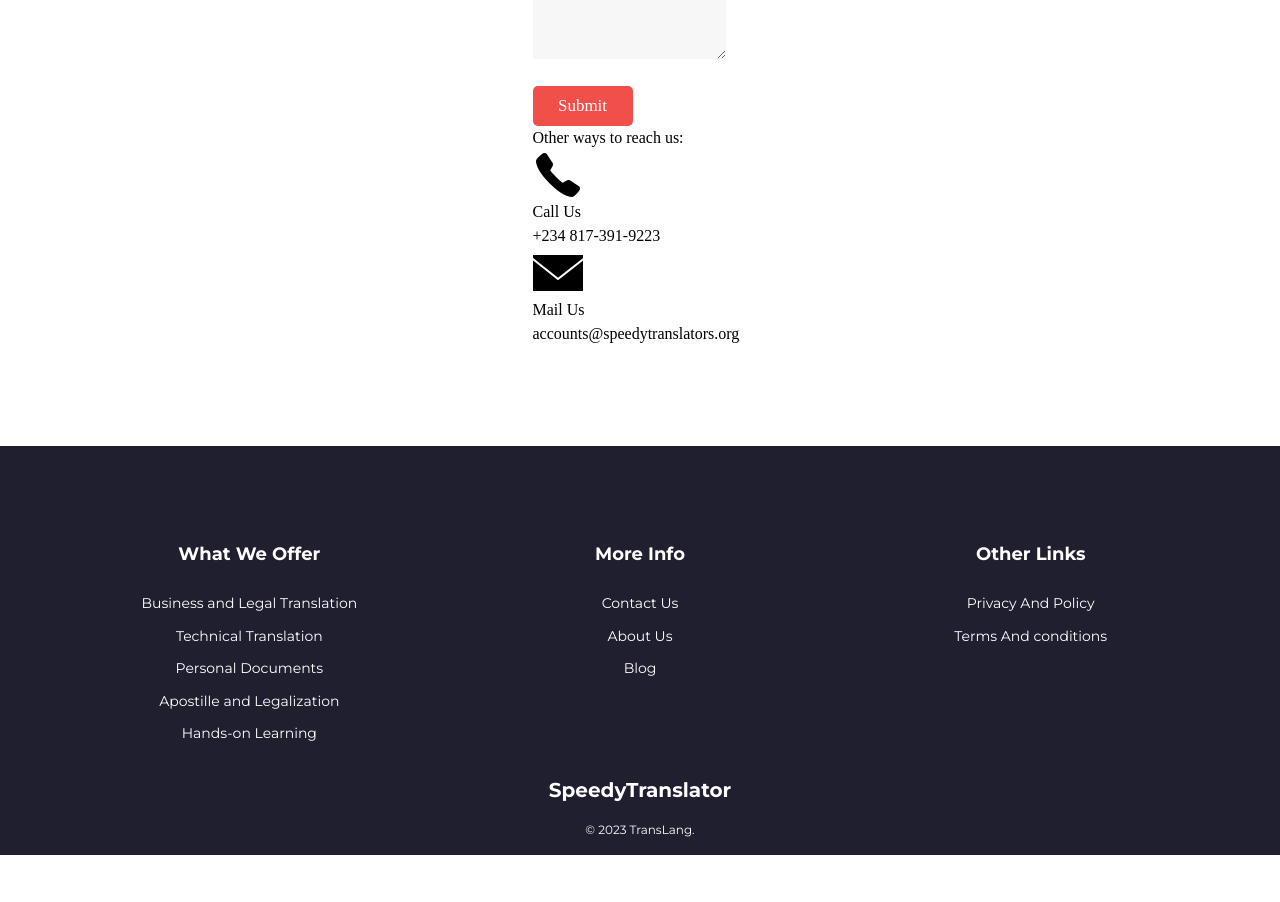
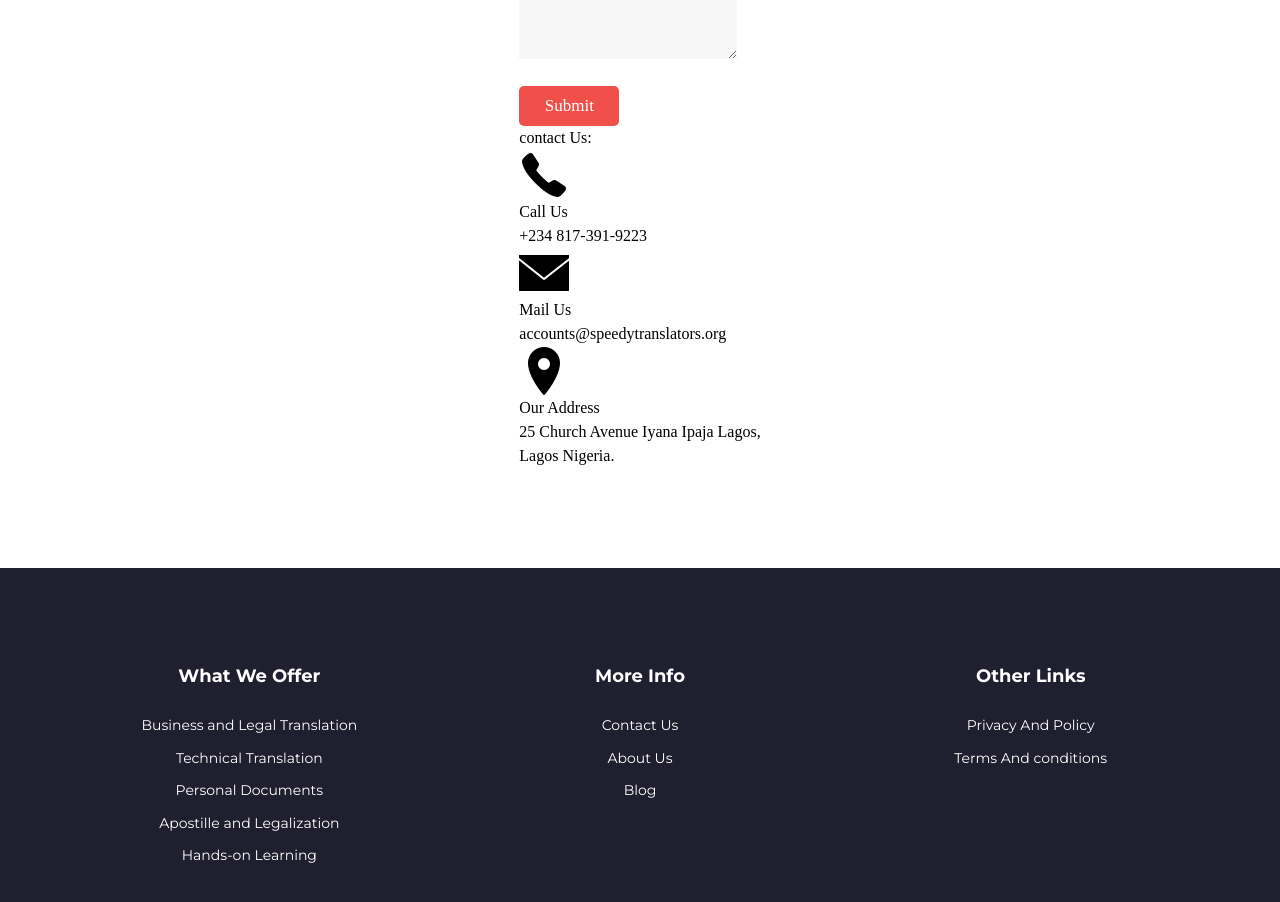
Before and after one commit to Weblanedev/SpeedyTranslators, a React (Vite) app: page /contactUs in a window 1280 px wide. Shown: the part 1060-1962 px from the top of the page. Before the commit the page ends 1915 px from the top, so only its background shows below. Built offline with nearby package versions, Linux system fonts and the light colour scheme; a web font is replaced by a local one.

Commit message:
edit contact page

```diff
--- a/src/Components/contactUsPage/ContactUs.jsx
+++ b/src/Components/contactUsPage/ContactUs.jsx
@@ -3,6 +3,7 @@
 import ScrollToTop from '../scrollToTop/ScrollToTop'
 import phoneIcon from "../../Assets/phone.png";
 import mailIcon from "../../Assets/mail.png";
+import locationIcon from "../../Assets/location.png";
 
 const ContactUs = () => {
   return (
@@ -83,7 +84,7 @@
           </div>
           <div className="flex flex-col gap-10 items-start justify-center w-[100%]">
             <div className="flex flex-col gap-2.5 text-[#181616] items-center justify-center my-[34px]">
-              <h2 className="text-[35px] font-medium">Other ways to reach us:</h2>
+              <h2 className="text-[35px] font-medium">contact Us:</h2>
             </div>
             <div className="flex gap-5 items-start justify-center">
               <img src={phoneIcon} alt="" className="w-6 pt-1" />
@@ -107,6 +108,17 @@
                 </p>
               </div>
             </div>
+            <div className="flex gap-5 items-start justify-center">
+              <img src={locationIcon} alt="" className="w-6 pt-1" />
+              <div className="flex flex-col items-start justify-center gap-3">
+                <h4 className="text-[24px] leading-[24px] font-medium">
+                  Our Address
+                </h4>
+                <p className="text-lime-500 leading-[16px]">
+                25 Church Avenue Iyana Ipaja Lagos, <br/> Lagos Nigeria.
+                </p>
+              </div>
+            </div>
           </div>
         </div>
       </div>
```
